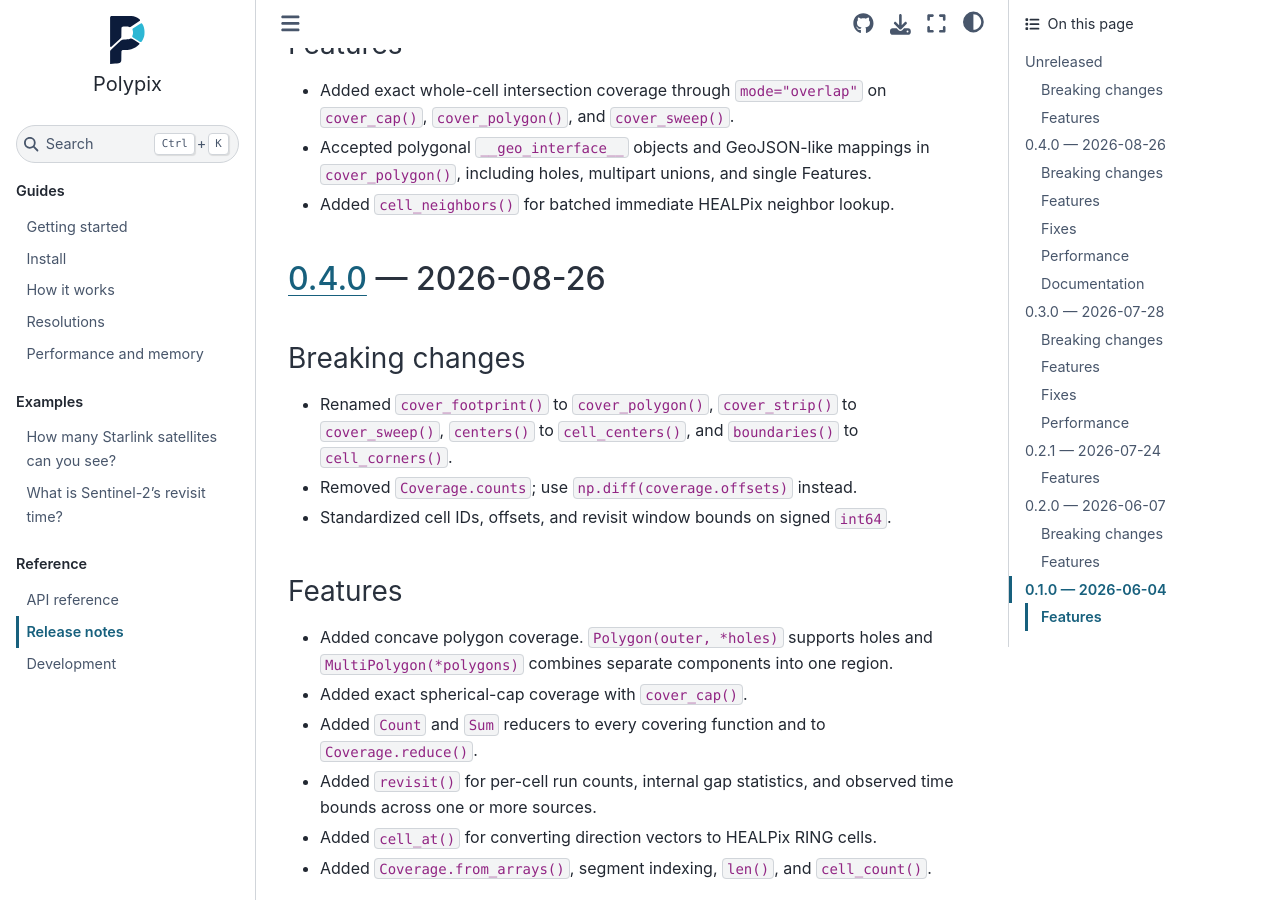
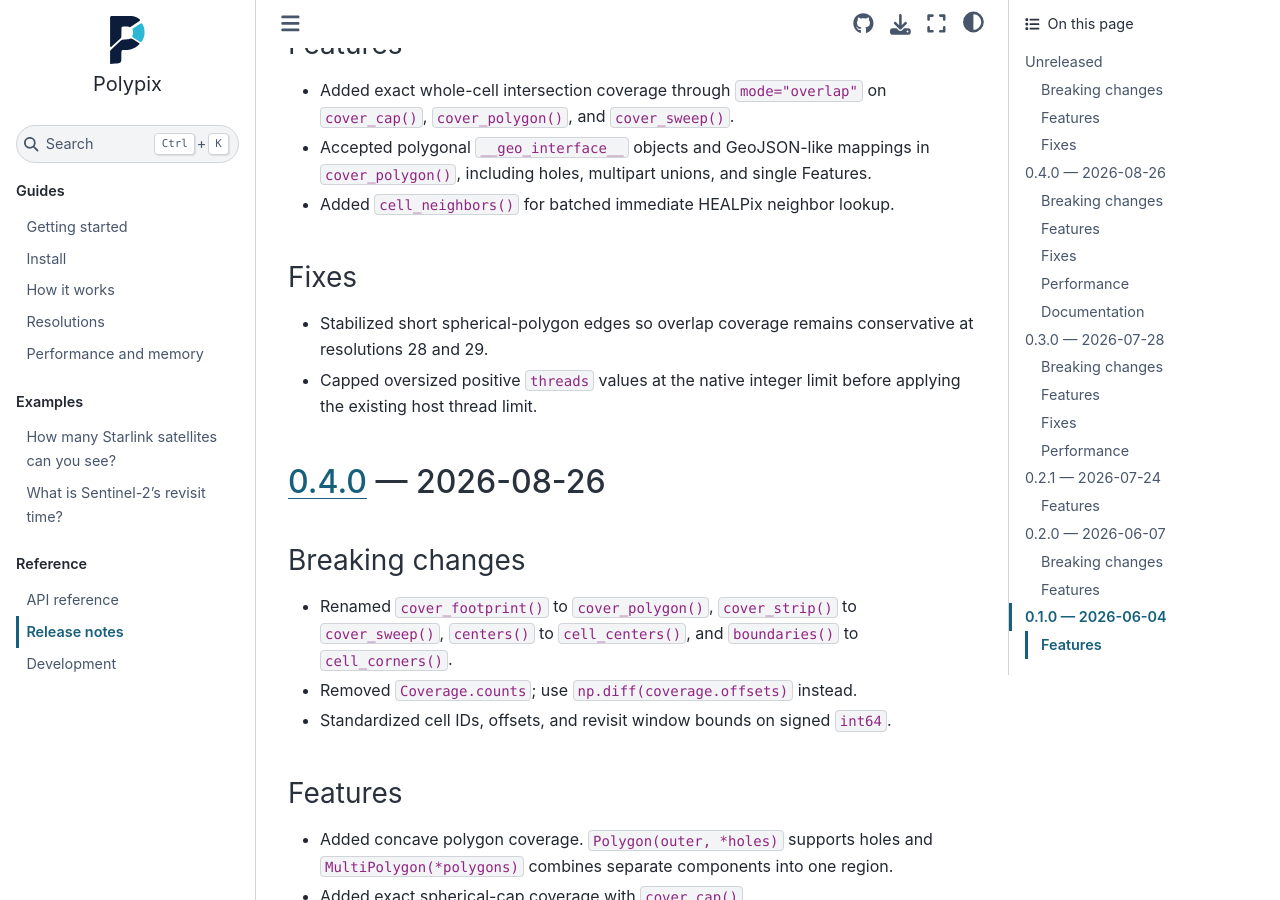
Before and after one commit to JochimMaene/polypix, a Sphinx documentation site: the page built from docs/release-notes.md, in a window 1280 px wide and 900 px high, scrolled down 554 px. Built offline with Sphinx 7.4.7 and the Sphinx Book theme 1.1.4, drawn with Linux system fonts in a browser that asks for light colours.

Commit message:
fix: harden high-resolution coverage and release workflows (#20)
* fix: harden high-resolution coverage and release workflows

* perf: cache native thread-count limit

* docs: update API reference structure and add missing entries

```diff
--- a/CHANGELOG.md
+++ b/CHANGELOG.md
@@ -19,6 +19,13 @@ documentation. Internal refactors, tests, and CI changes are omitted.
 - Accepted polygonal `__geo_interface__` objects and GeoJSON-like mappings in
   `cover_polygon()`, including holes, multipart unions, and single Features.
 - Added `cell_neighbors()` for batched immediate HEALPix neighbor lookup.
+
+### Fixes
+
+- Stabilized short spherical-polygon edges so overlap coverage remains
+  conservative at resolutions 28 and 29.
+- Capped oversized positive `threads` values at the native integer limit
+  before applying the existing host thread limit.
 
 ## [0.4.0] — 2026-08-26
 
--- a/polypix/__init__.py
+++ b/polypix/__init__.py
@@ -34,6 +34,7 @@ _GEOMETRY_SHAPE_ERROR = (
     "(polygons, vertices, 3), or be a sequence of (vertices, 3) arrays."
 )
 _MISSING = object()
+_MAX_THREADS = int(np.iinfo(np.uintp).max)
 
 # Spellings for the argument shapes that repeat across this module. They are
 # not part of the public API - ``__all__`` is - and exist so that one signature
@@ -247,6 +248,9 @@ class Coverage:
         ValueError
             If a cell falls outside the grid, the offsets are not a closed
             nondecreasing sequence, or a cell repeats inside one segment.
+        OverflowError
+            If a value cannot be represented by the signed ``int64`` result
+            arrays.
 
         Notes
         -----
@@ -540,7 +544,7 @@ def _as_threads(value: int | None) -> int | None:
     threads = _as_integer(value, "threads", "a positive integer")
     if threads < 1:
         raise ValueError("threads must be a positive integer.")
-    return threads
+    return min(threads, _MAX_THREADS)
 
 
 def _as_uint64_scalar(value: object, name: str) -> int:
```
Also changed, not shown: docs/api.md (+47 -8 lines), docs/performance.md (+3 -2 lines), 11 other files.
